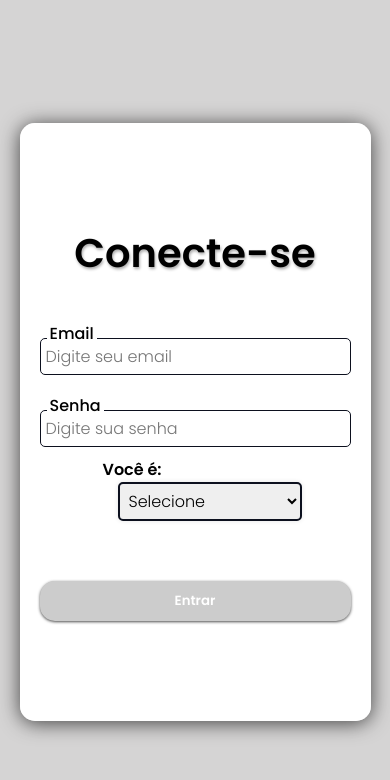
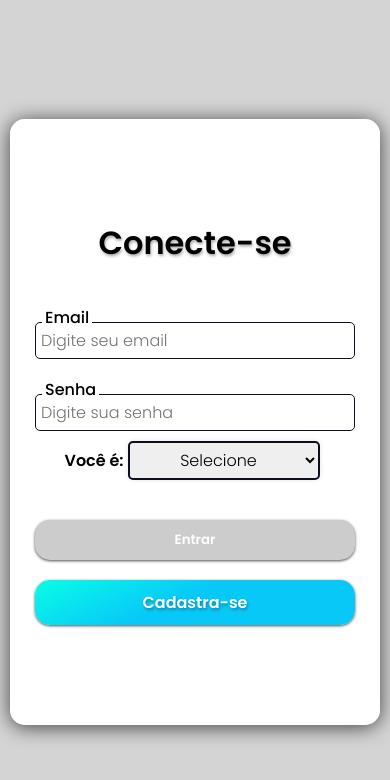
Before and after one commit to rudr1gu/projetoAngular, an Angular app: page /login in a window 390 px wide. Shown: the top 780 px of the page. Built offline with nearby package versions, Linux system fonts and the light colour scheme.

Commit message:
:recycle: Refactor responsive in cadastro and login components

```diff
--- a/src/app/components/cadastro-aluno/cadastro-aluno.component.css
+++ b/src/app/components/cadastro-aluno/cadastro-aluno.component.css
@@ -195,6 +195,25 @@ form {
     height: 50px;
 }
 
+.container2 a {
+    display: none;
+    background: linear-gradient(156deg, rgba(8,248,232,1) 5%, rgba(8,200,248,1) 45%);
+    font-weight: 600;
+    color: white;
+    padding: 10px;
+    border-radius: 15px;
+    margin-top: 20px;
+    width: 100%;
+    text-align: center;
+    justify-content: center;
+    align-items: center;
+    text-decoration: none;
+    box-shadow: 0 1px 3px rgba(0, 0, 0, 0.7);
+    transition: background-color 0.3s;
+    cursor: pointer;
+    text-shadow: 1px 2px 3px rgba(0,0,0,0.33);
+}
+
 @media (max-width: 1200px){
     .container1{
         display: none;
@@ -204,3 +223,48 @@ form {
     }
 
 }
+
+/* resposivdade celular */
+
+@media (max-width: 768px) {
+    .corpo{
+        padding: 10px;
+    }
+    .container2{
+        padding: 20px 20px 20px 20px;
+        width: 100%;
+    }
+
+    .sombra{
+        width: 100%;
+    }
+
+    h1 {
+        font-size: 2rem;
+    }
+
+    .form-group {
+        width: 320px;
+    }
+
+    .form-group input {
+        width: 100%;
+    }
+
+    button {
+        width: 100%;
+    }
+
+    .btn-conecte{
+        width: 100%;
+    }
+
+    .toggle-password {
+        top: 25px;
+        right: 10px;
+    }
+
+    .container2 a{
+        display: flex;
+    }
+}
--- a/src/app/components/cadastro-aluno/cadastro-aluno.component.html
+++ b/src/app/components/cadastro-aluno/cadastro-aluno.component.html
@@ -51,6 +51,7 @@
                     <input type="file" id="img" (change)="onFileSelected($event)">
                 </div>
                 <button type="submit" [disabled]="alunosForm.invalid">Registrar</button>
+                <a routerLink="/login">Conecte-se</a>
             </form>
         </section>
     </section>
--- a/src/app/components/forum/new-question/new-question.component.css
+++ b/src/app/components/forum/new-question/new-question.component.css
@@ -86,7 +86,6 @@ button:hover{
     right: 5px;
     top: 5px;
     color: black;
-    background-color: white;
     border: 0;
     font-size: 30px;
     cursor: pointer;
--- a/src/app/components/login-aluno/login-aluno.component.css
+++ b/src/app/components/login-aluno/login-aluno.component.css
@@ -155,9 +155,28 @@ form {
     justify-content: center;
 }
 
+.container2 a {
+    display: none;
+    background: linear-gradient(156deg, rgba(8,248,232,1) 5%, rgba(8,200,248,1) 45%);
+    font-weight: 600;
+    color: white;
+    padding: 10px;
+    border-radius: 15px;
+    margin-top: 20px;
+    width: 100%;
+    text-align: center;
+    justify-content: center;
+    align-items: center;
+    text-decoration: none;
+    box-shadow: 0 1px 3px rgba(0, 0, 0, 0.7);
+    transition: background-color 0.3s;
+    cursor: pointer;
+    text-shadow: 1px 2px 3px rgba(0,0,0,0.33);
+}
+
 @media screen and (max-width: 768px) {
     .container {
-        width: 90%;
+        width: 95%;
     }
     .container1 {
         display: none;
@@ -165,6 +184,15 @@ form {
     .container2 {
         width: 100%;
     }
+
+    h1 {
+        font-size: 2rem;
+    }
+
+    .form-group {
+        width: 320px;
+    }
+
     .form-group input {
         width: 100%;
     }
@@ -172,7 +200,23 @@ form {
         width: 100%;
     }
     select{
+        display: flex;
+        align-items: center;
+        justify-content: center;
+        width: 60%;
+        text-align: center;
+        margin: 0 5px;
+    }
+
+    .select{
+        display: flex;
         width: 100%;
+        justify-content: center !important;
+        align-items: center !important;
+    }
+
+    .container2 a {
+        display: flex;
     }
 
 }
--- a/src/app/components/login-aluno/login-aluno.component.html
+++ b/src/app/components/login-aluno/login-aluno.component.html
@@ -15,7 +15,7 @@
                          <label for="senha">Senha</label>
                          <input type="password" class="form-control" id="senha" name="senha" formControlName="senha" placeholder="Digite sua senha">
                     </div>
-                    <div>
+                    <div class="select">
                          <label for="tipo">Você é:</label>
                          <select id="tipo" formControlName="tipo" required>
                          <option value="" disabled selected>Selecione</option>
@@ -24,6 +24,7 @@
                          </select>
                     </div>
                     <button type="submit" class="form-control" [disabled]="loginForm.invalid">Entrar</button>
+                    <a routerLink="/cadastro">Cadastra-se</a>
                </form>
           </section>
      </section>
```
